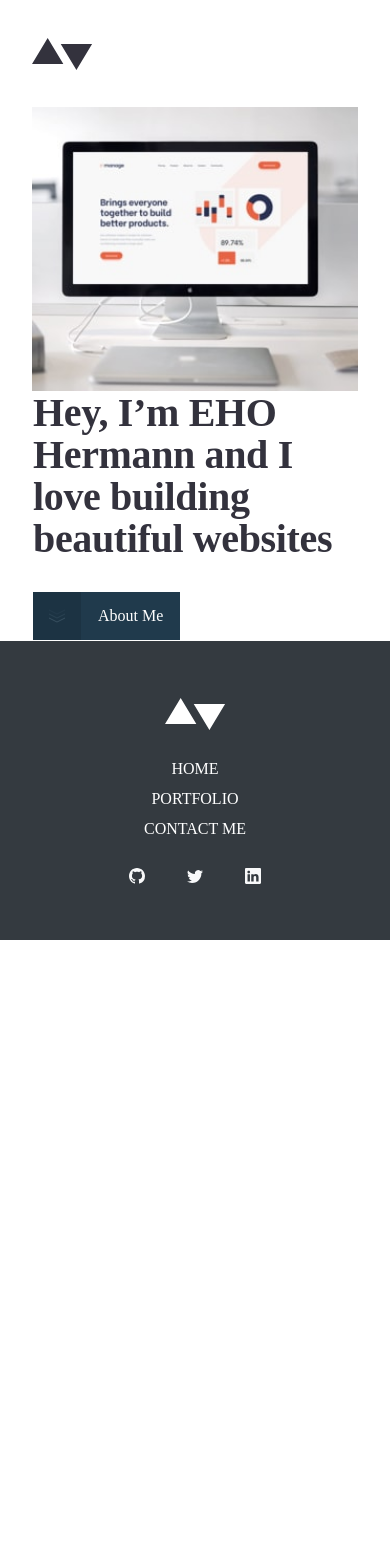
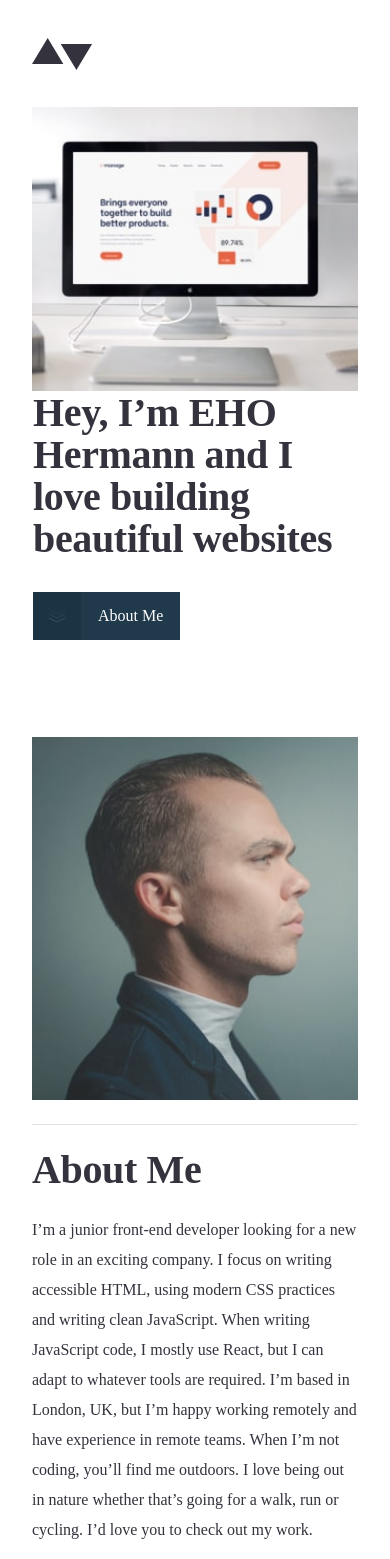
Before and after one commit to hermannleboss/portfolio_nuxt, a Nuxt app: page / in a window 390 px wide. Shown: the top 1559 px of the page. Before the commit the page ends 940 px from the top, so only its background shows below. Built offline with nearby package versions, Linux system fonts and the light colour scheme.

Commit message:
about responsive PMV

```diff
--- a/assets/scss/main.scss
+++ b/assets/scss/main.scss
@@ -7,7 +7,7 @@
     padding: 0 39px;
   }
   @media (min-width: 1200px) {
-    padding: 0 32px;
+    padding: 0px 165px;
   }
 }
 
@@ -78,6 +78,12 @@ a{
 
   color: $color-primary;
 }
-.container-fluid{
-  padding: 0px 165px;
+
+.img-full {
+  width: 100%;
 }
+
+/* Solid border */
+hr.solid {
+  border-top: 3px solid #bbb;
+}
--- a/components/AboutMeComponent.vue
+++ b/components/HomeAboutMe.vue
@@ -1,14 +1,16 @@
 <template>
-  <div class='custom-container-fluid d-flex py-150'>
-    <img src='~/static/images/homepage/desktop/image-homepage-profile.jpg' alt='Profile image'
-         class='img-full d-none d-xl-block'>
-    <img src='~/static/images/homepage/tablet/image-homepage-profile.jpg' alt='Profile image'
-         class='img-full d-none d-md-block d-xl-none'>
-    <img src='~/static/images/homepage/mobile/image-homepage-profile.jpg' alt='Profile image'
-         class='img-full d-block d-md-none'>
-    <div class='about-text px-125 align-items-stretch  d-flex'>
-      <div class='border-top border-bottom  align-items-stretch'>
-        <h2 class=' pt-5 pb-5'>About Me</h2>
+  <div class='custom-container-fluid about-spacing d-block d-sm-flex m-0'>
+    <div class="d-block">
+      <b-img src='~/static/images/homepage/desktop/image-homepage-profile.jpg' fluid alt='Profile image'
+             class='img-full d-none d-xl-block mx-auto'/>
+      <b-img src='~/static/images/homepage/tablet/image-homepage-profile.jpg' alt='Profile image'
+             class='img-full d-none d-md-block d-xl-none'/>
+      <b-img src='~/static/images/homepage/mobile/image-homepage-profile.jpg' alt='Profile image'
+             class='img-full d-block d-md-none mx-auto'/>
+    </div>
+    <div class='about-text align-items-stretch  d-flex m-0'>
+      <div class='border-top border-bottom  align-items-stretch mt-4'>
+        <h2 class=' pt-4 pb-4 m-0'>About Me</h2>
         <p>I’m a junior front-end developer looking for a new role in an exciting company. I focus on writing
           accessible
           HTML, using modern CSS practices and writing clean JavaScript. When writing JavaScript code, I mostly use
@@ -26,27 +28,19 @@
 
 <script>
 export default {
-  name: 'AboutMeComponent',
+  name: 'HomeAboutMe',
   components: {}
 
 }
 </script>
 
 <style scoped lang='scss'>
-* {
-  border: red solid 1px;
+
+.about {
+  &-spacing {
+    padding-top: 96px;
+    padding-bottom: 115px;
+  }
 }
 
-.about-text {
-}
-
-.py-150 {
-  padding-top: 150px;
-  padding-bottom: 150px;
-}
-
-.px-125 {
-  padding-left: 125px;
-  padding-right: 125px;
-}
 </style>
--- a/components/HomeHero.vue
+++ b/components/HomeHero.vue
@@ -45,8 +45,4 @@ export default {
     }
   }
 }
-
-.img-full {
-  width: 100%;
-}
 </style>
--- a/components/NavBar.vue
+++ b/components/NavBar.vue
@@ -26,7 +26,8 @@ export default {
 <style scoped lang='scss'>
 
 .c-nav {
-  padding: 32px;
+  padding-top: 32px;
+  padding-bottom: 32px;
   @media (min-width: 768px) {
     padding-top: 64px;
     padding-bottom: 47px;
@@ -34,7 +35,6 @@ export default {
   @media (min-width: 1200px) {
     padding-top: 64px;
     padding-bottom: 54px;
-
   }
 }
 
--- a/pages/index.vue
+++ b/pages/index.vue
@@ -1,9 +1,8 @@
 <template>
   <div>
     <HomeHero/>
-    <!--
-    <AboutMeComponent/>
-    <CallToAction/>-->
+    <HomeAboutMe/>
+    <CallToAction/>
   </div>
 </template>
 
```
